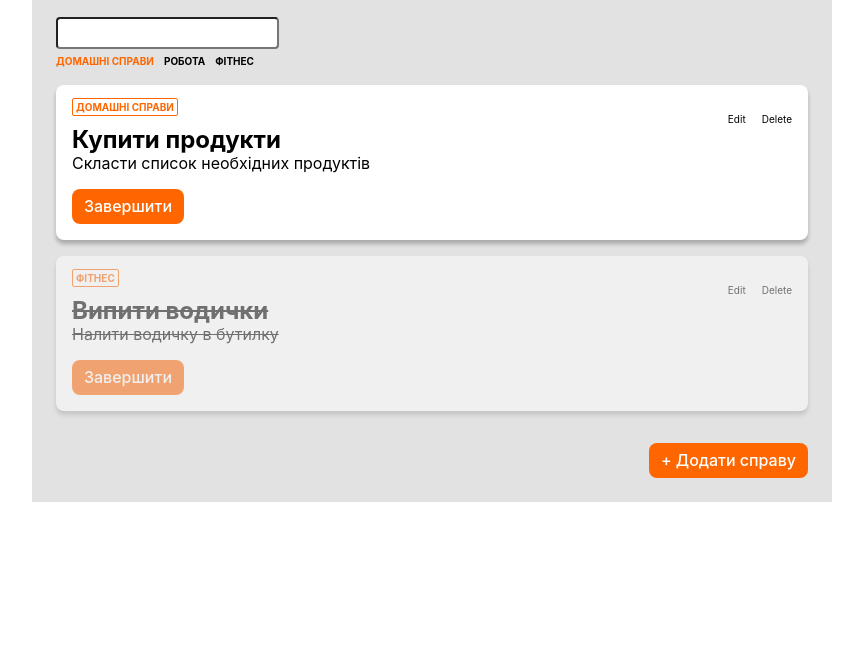
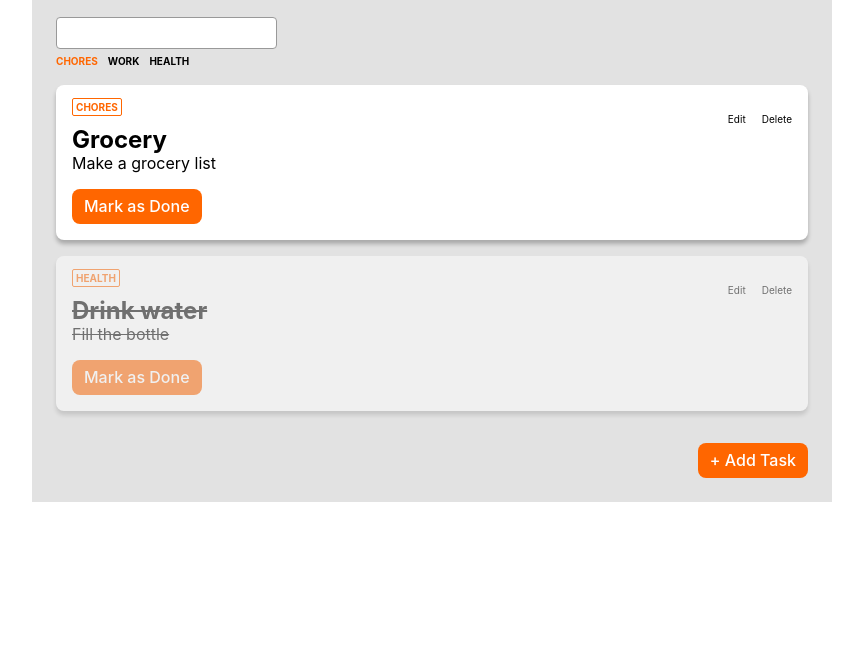
Before and after one commit to OlenaPotiatynyk/todolist-vanillaJS, a plain HTML site: page index.html in a window 1280 px wide. Shown: the part 129-800 px from the top of the page, without its empty margins (208-1071 px from the left). Drawn offline with Linux system fonts and the light colour scheme.

Commit message:
Translate data from Ukrainian to English

```diff
--- a/index.css
+++ b/index.css
@@ -49,6 +49,7 @@ label {
 }
 
 input {
+    border: #999999 solid 1px;
     border-radius: 4px;
     height: 32px;
 }
--- a/index.html
+++ b/index.html
@@ -2,35 +2,35 @@
 <html lang="uk">
 <head>
   <meta charset="UTF-8">
-  <title>Test To Do List | Vanilla JS</title>
+  <title>To Do List | Vanilla JS</title>
   <link rel="stylesheet" href="index.css">
 </head>
 <body>
   <section class="container">
-    <h1>Список справ</h1>
+    <h1>To Do List</h1>
     <label for="search-form"></label>
     <input id="search-form" />
     <div class="filters">
-      <span class="active">Домашні справи</span><span>Робота</span><span>Фітнес</span>
+      <span class="active">Chores</span><span>Work</span><span>Health</span>
     </div>
 
     <div id="todo-list"></div>
 
     <form id="add-form" class="hidden">
       <header class="filters">
-        <h5>Категорія</h5>
-        <span class="active">Домашні справи</span><span>Робота</span><span>Фітнес</span>
+        <h5>Category</h5>
+        <span class="active">Chores</span><span>Work</span><span>Health</span>
       </header>
-      <label for="title">Заголовок</label>
+      <label for="title">Title</label>
       <input id="title" type="text">
-      <label for="description">Примітка</label>
+      <label for="description">Description</label>
       <textarea id="description"></textarea>
       <footer class="action-buttons">
-        <button id="cancel-button">X Скасувати</button>
-        <button id="save-button" class="primary-btn">V Зберегти</button>
+        <button id="cancel-button">Cancel</button>
+        <button id="save-button" class="primary-btn">V Save</button>
       </footer>
     </form>
-    <button id="add-button" class="primary-btn">+ Додати справу</button>
+    <button id="add-button" class="primary-btn">+ Add Task</button>
 
   </section>
   <script src="index.js"></script>
--- a/index.js
+++ b/index.js
@@ -1,22 +1,30 @@
+class ListItem {
+    constructor(title, description) {
+        this.title = title;
+        this.description = description;
+
+    }
+}
+
 const LIST = [
     {
-        title: "Купити продукти",
-        description: "Скласти список необхідних продуктів",
-        tags: ["Домашні справи"],
+        title: "Grocery",
+        description: "Make a grocery list",
+        tags: ["Chores"],
         isDone: false
     },
     {
-        title: "Випити водички",
-        description: "Налити водичку в бутилку",
-        tags: ["Фітнес"],
+        title: "Drink water",
+        description: "Fill the bottle",
+        tags: ["Health"],
         isDone: true
     }
 ];
 
 const TAGS = [
-    "Домашні справи",
-    "Робота",
-    "Фітнес"
+    "Chores",
+    "Work",
+    "Health"
 ]
 
 const listPlaceholder = document.getElementById("todo-list");
@@ -31,7 +39,7 @@ LIST.forEach( el => {
           </div>
           <h2>${el.title}</h2>
           <p>${el.description}</p>
-          <button id="button-done" class="primary-btn">Завершити</button>
+          <button id="button-done" class="primary-btn">Mark as Done</button>
     </div>
 `
 })
```
